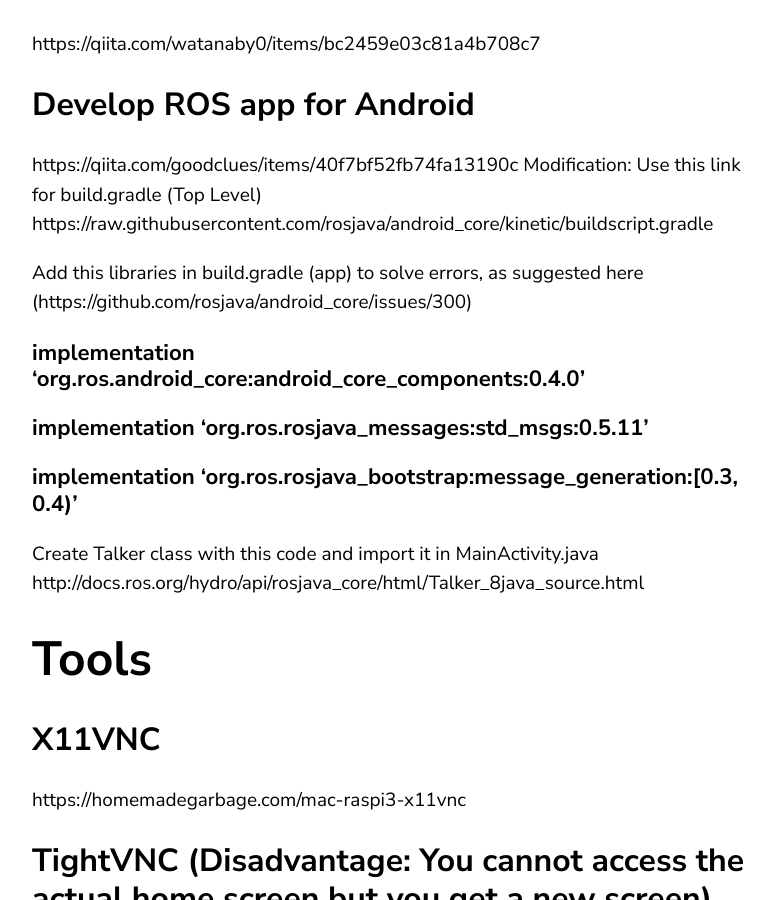
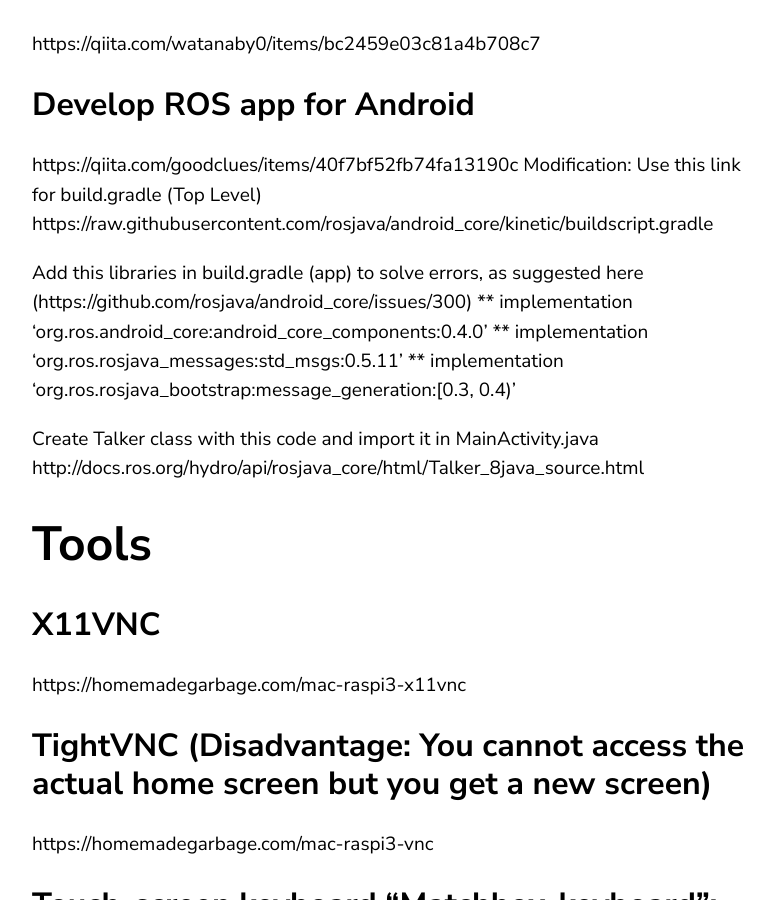
Before and after one commit to jluis9796/jluis9796.github.io, a Jekyll site: the page built from _posts/2020-05-31-manuals.markdown, in a window 1280 px wide and 900 px high, scrolled down 2196 px. Shown: the whole window, without its empty margins (68-842 px from the left). Built offline with Jekyll 4.4.1, drawn with Linux system fonts in a browser that asks for light colours.

```diff
--- a/_posts/2020-05-31-manuals.markdown
+++ b/_posts/2020-05-31-manuals.markdown
@@ -46,9 +46,9 @@ Use this link for build.gradle (Top Level)
 https://raw.githubusercontent.com/rosjava/android_core/kinetic/buildscript.gradle
 
 Add this libraries in build.gradle (app) to solve errors, as suggested here (https://github.com/rosjava/android_core/issues/300)
-###    implementation 'org.ros.android_core:android_core_components:0.4.0'
-###    implementation 'org.ros.rosjava_messages:std_msgs:0.5.11'
-###    implementation 'org.ros.rosjava_bootstrap:message_generation:[0.3, 0.4)'
+**    implementation 'org.ros.android_core:android_core_components:0.4.0'
+**    implementation 'org.ros.rosjava_messages:std_msgs:0.5.11'
+**    implementation 'org.ros.rosjava_bootstrap:message_generation:[0.3, 0.4)'
 
 Create Talker class with this code and import it in MainActivity.java
 http://docs.ros.org/hydro/api/rosjava_core/html/Talker_8java_source.html
```
